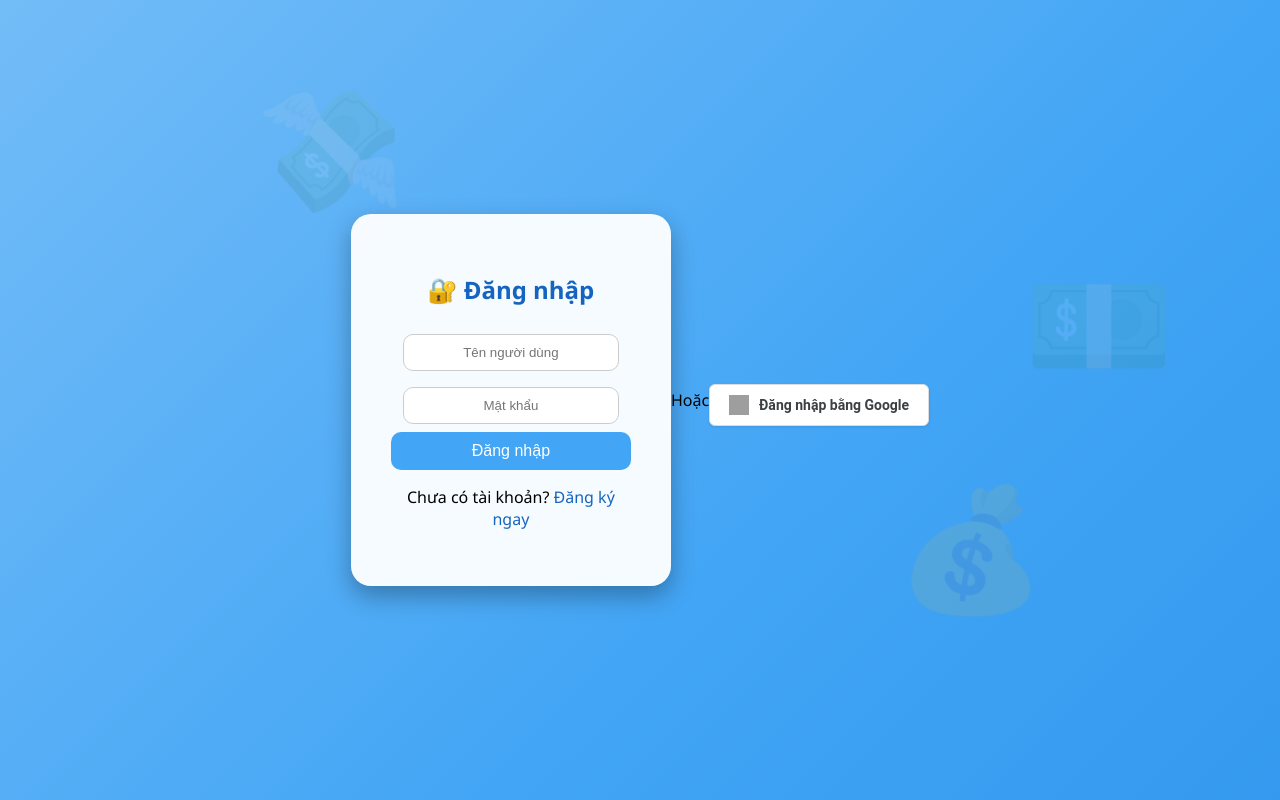
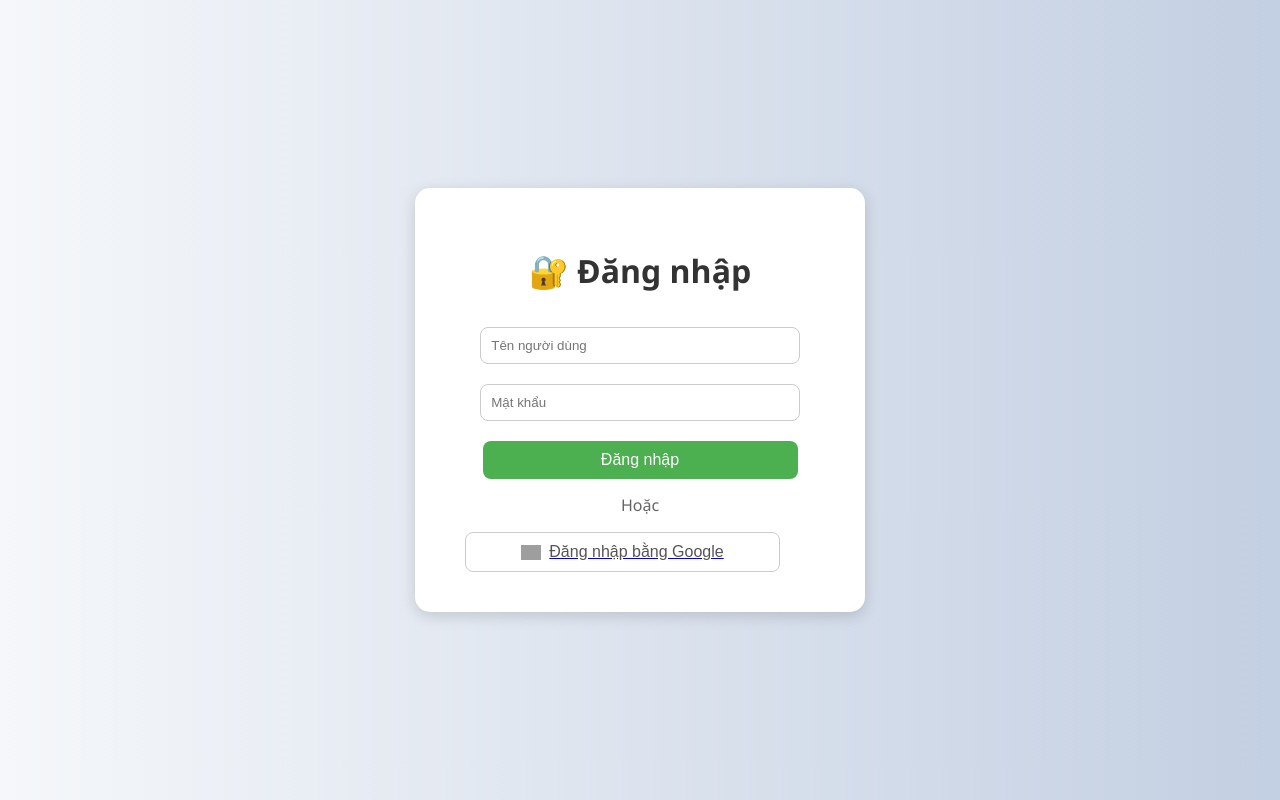
Before and after one commit to dongminhtamlop62-sketch/web_tinh_tien_vn_tamRstudio, a Flask app: template templates/login.html in a window 1280 px wide. Run offline with Flask 3, Linux system fonts and the light colour scheme; the template is opened without the code that fills it, so the values that code supplies are empty; grey boxes are pictures that could not be loaded.

Commit message:
Update login.html

```diff
--- a/templates/login.html
+++ b/templates/login.html
@@ -5,162 +5,94 @@
     <meta name="viewport" content="width=device-width, initial-scale=1.0">
     <title>Đăng nhập</title>
     <style>
-    * {
-        box-sizing: border-box;
+        body {
+            font-family: 'Segoe UI', Tahoma, sans-serif;
+            background: linear-gradient(to right, #f5f7fa, #c3cfe2);
+            display: flex;
+            justify-content: center;
+            align-items: center;
+            height: 100vh;
+            margin: 0;
         }
-    body {
-        margin: 0;
-        font-family: 'Segoe UI', sans-serif;
-        height: 100vh;
+        .login-box {
+            background: white;
+            padding: 40px 50px;
+            border-radius: 15px;
+            box-shadow: 0 4px 15px rgba(0,0,0,0.15);
+            text-align: center;
+            width: 350px;
+        }
+        h1 {
+            color: #333;
+            margin-bottom: 25px;
+        }
+        input {
+            width: 85%;
+            padding: 10px;
+            margin: 10px 0;
+            border: 1px solid #ccc;
+            border-radius: 8px;
+            outline: none;
+        }
+        input:focus {
+            border-color: #4CAF50;
+            box-shadow: 0 0 4px rgba(76,175,80,0.4);
+        }
+        button {
+            width: 90%;
+            padding: 10px;
+            border: none;
+            border-radius: 8px;
+            cursor: pointer;
+            margin-top: 10px;
+            font-size: 1rem;
+        }
+        .login-btn {
+            background: #4CAF50;
+            color: white;
+        }
+        .login-btn:hover {
+            background: #43a047;
+        }
+        .google-btn {
+            background: white;
+            border: 1px solid #ccc;
+            color: #555;
             display: flex;
             align-items: center;
             justify-content: center;
-        background: linear-gradient(135deg, #90caf9, #42a5f5, #1e88e5);
-        background-size: 200% 200%;
-        animation: gradientMove 6s ease infinite;
-        overflow: hidden;
+            gap: 8px;
+            margin-top: 15px;
         }
-    @keyframes gradientMove {
-        0% { background-position: 0% 50%; }
-        50% { background-position: 100% 50%; }
-        100% { background-position: 0% 50%; }
+        .google-btn img {
+            width: 20px;
         }
-
-    /* 💸 icon nền */
-    .money-bg {
-        position: absolute;
-        font-size: 120px;
-        color: rgba(255,255,255,0.1);
-        animation: float 10s ease-in-out infinite;
+        .google-btn:hover {
+            background: #f7f7f7;
         }
-    .money-bg:nth-child(1) { top: 10%; left: 20%; animation-delay: 0s; }
-    .money-bg:nth-child(2) { top: 60%; left: 70%; animation-delay: 3s; }
-    .money-bg:nth-child(3) { top: 30%; left: 80%; animation-delay: 6s; }
-
-    @keyframes float {
-        0%, 100% { transform: translateY(0); }
-        50% { transform: translateY(-20px); }
-    }
-
-    .login-box {
-        background: rgba(255,255,255,0.95);
-        padding: 40px;
-        border-radius: 20px;
-        box-shadow: 0 10px 25px rgba(0,0,0,0.3);
-        width: 320px;
-        text-align: center;
-        z-index: 1;
-    }
-
-    h2 {
-        color: #1565c0;
-        margin-bottom: 20px;
-    }
-
-    input {
-        width: 90%;
-        padding: 10px;
-        margin: 8px 0;
-        border-radius: 10px;
-        border: 1px solid #ccc;
-        text-align: center;
-    }
-
-    input:focus {
-        border-color: #42a5f5;
-        box-shadow: 0 0 8px #90caf9;
-        outline: none;
-    }
-
-    button {
-        background: #42a5f5;
-        color: white;
-        border: none;
-        border-radius: 10px;
-        padding: 10px 20px;
-        cursor: pointer;
-        width: 100%;
-        font-size: 16px;
-        transition: background 0.3s;
-    }
-
-    button:hover {
-        background: #1e88e5;
-    }
-
-    a {
-        color: #1565c0;
-        text-decoration: none;
-    }
-
-    a:hover {
-        text-decoration: underline;
+        p {
+            margin-top: 15px;
+            color: #666;
         }
     </style>
 </head>
 <body>
-    <!-- Nền bay 💸 -->
-    <div class="money-bg">💸</div>
-    <div class="money-bg">💰</div>
-    <div class="money-bg">💵</div>
+    <div class="login-box">
+        <h1>🔐 Đăng nhập</h1>
 
-    <div class="login-box">
-        <h2>🔐 Đăng nhập</h2>
-        <form method="POST">
-            <input name="username" placeholder="Tên người dùng" required><br>
-            <input type="password" name="password" placeholder="Mật khẩu" required><br>
-            <button type="submit">Đăng nhập</button>
+        <form method="POST" action="/login">
+            <input type="text" name="username" placeholder="Tên người dùng" required>
+            <input type="password" name="password" placeholder="Mật khẩu" required>
+            <button class="login-btn" type="submit">Đăng nhập</button>
         </form>
-        <p>Chưa có tài khoản? <a href="{{ url_for('register') }}">Đăng ký ngay</a></p>
+
+        <p>Hoặc</p>
+        <a href="{{ url_for('google.login') }}">
+            <button class="google-btn" type="button">
+                <img src="https://developers.google.com/identity/images/g-logo.png" alt="Google logo">
+                <span>Đăng nhập bằng Google</span>
+            </button>
+        </a>
     </div>
 </body>
 </html>
-<p>Hoặc</p>
-
-<a href="{{ url_for('google.login') }}" style="text-decoration:none;">
-    <div class="google-btn">
-        <div class="google-icon-wrapper">
-            <img class="google-icon"
-                 src="https://upload.wikimedia.org/wikipedia/commons/4/4a/Logo_2013_Google.png"
-                 alt="Google">
-        </div>
-        <p class="btn-text"><b>Đăng nhập bằng Google</b></p>
-    </div>
-</a>
-
-<style>
-/* Nút đăng nhập Google */
-.google-btn {
-    display: inline-flex;
-    align-items: center;
-    justify-content: center;
-    background-color: #fff;
-    border: 1px solid #dadce0;
-    border-radius: 6px;
-    padding: 10px 15px;
-    cursor: pointer;
-    box-shadow: 0 1px 3px rgba(0,0,0,0.1);
-    transition: all 0.3s ease;
-    width: 220px;
-    margin-top: 10px;
-}
-.google-btn:hover {
-    background-color: #f7f7f7;
-    box-shadow: 0 2px 6px rgba(0,0,0,0.15);
-}
-.google-icon-wrapper {
-    margin-right: 10px;
-    display: flex;
-    align-items: center;
-}
-.google-icon {
-    width: 20px;
-    height: 20px;
-}
-.btn-text {
-    color: #3c4043;
-    font-size: 14px;
-    font-family: 'Roboto', sans-serif;
-    margin: 0;
-}
-</style>
```
Lines whose indentation alone changed are shown as unchanged.
